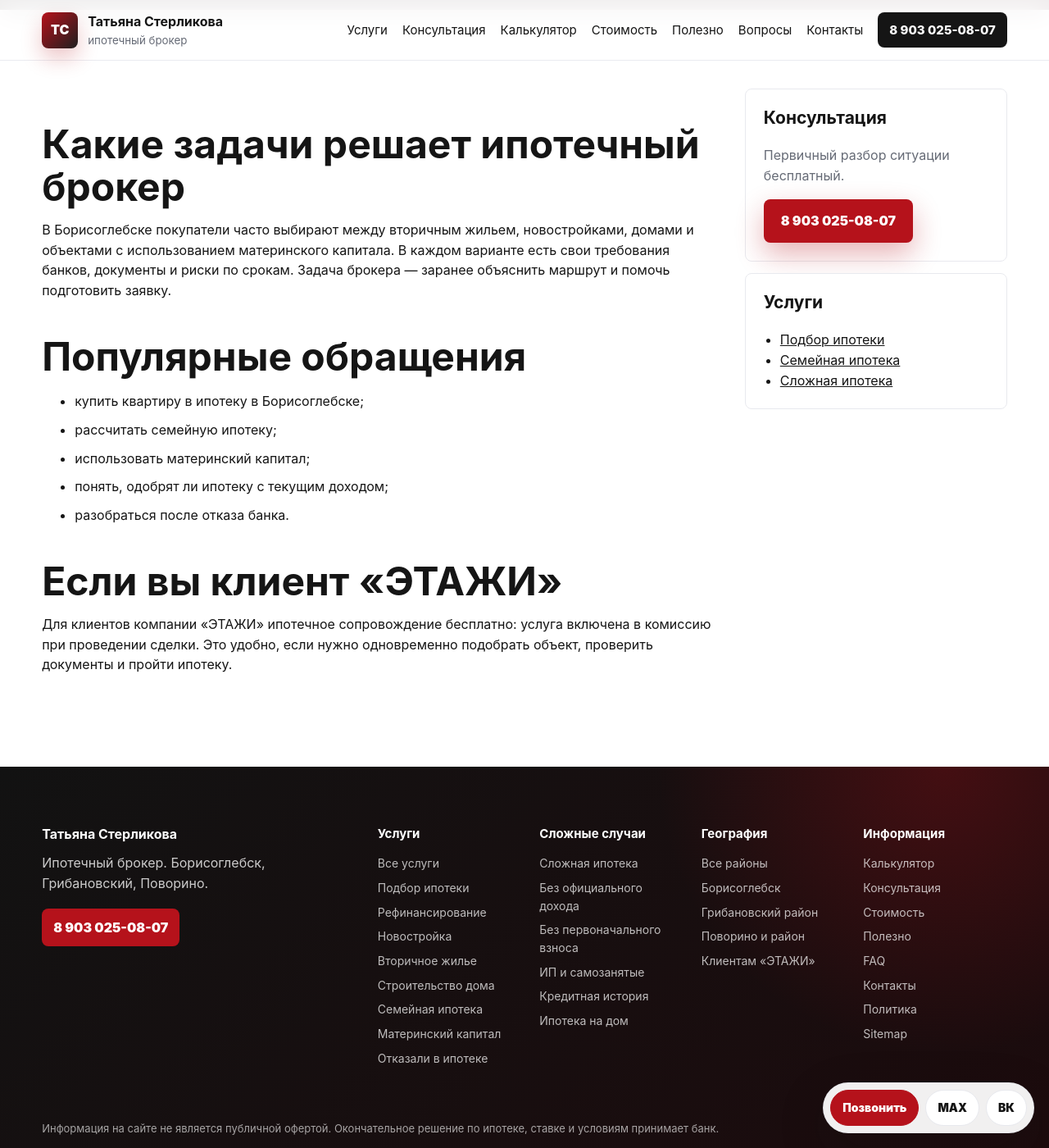
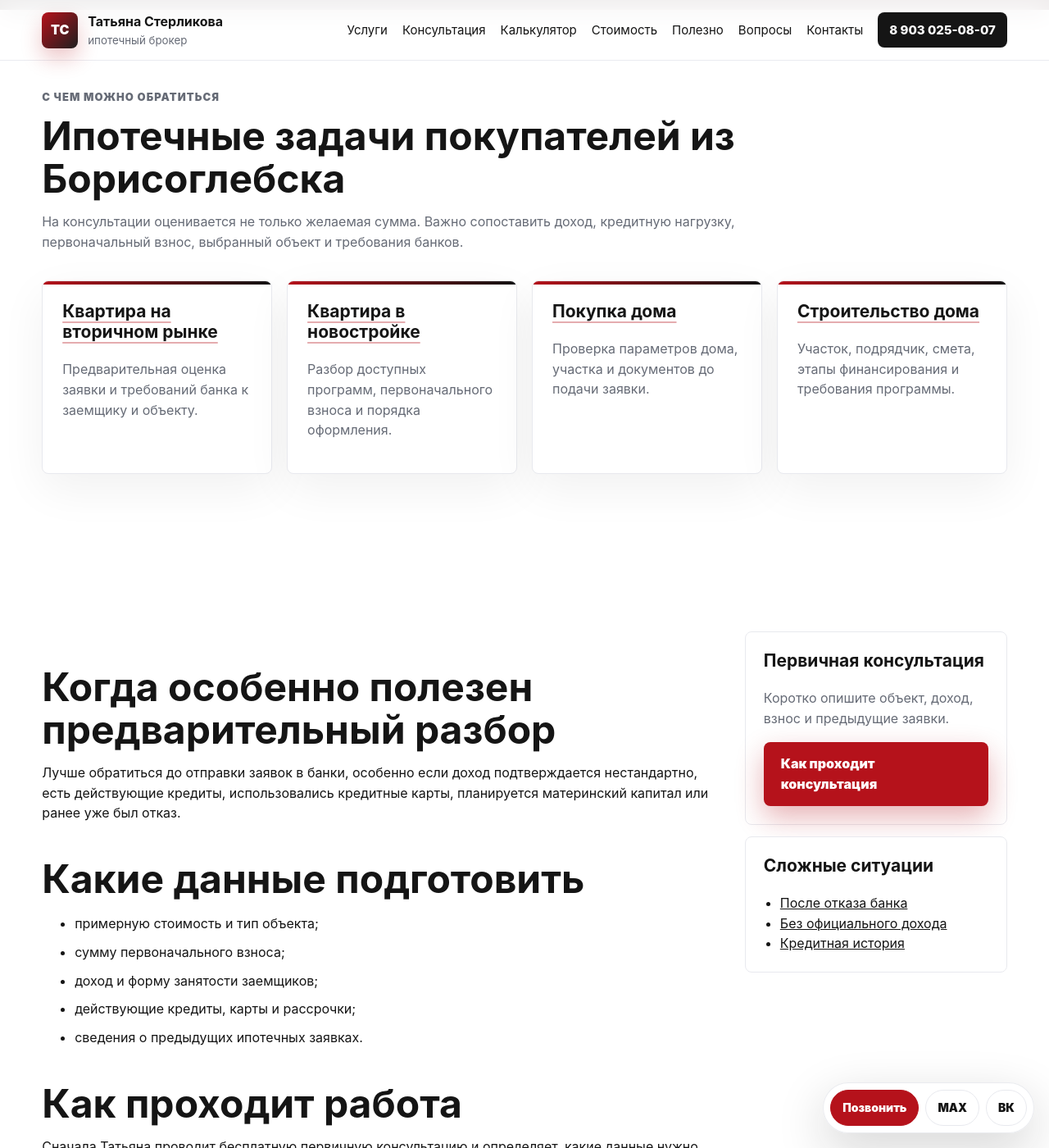
Before and after one commit to deputat36/broker, a Jekyll site: the page built from geo/borisoglebsk.md, in a window 1280 px wide and 1400 px high, scrolled down 688 px. Shown: the whole window at 82% size. Built offline with Jekyll 4.4.1, drawn with Linux system fonts in a browser that asks for light colours; our own code applies the rules of GitHub Pages for plain Markdown files; some of the changed text lies outside the part shown.

Commit message:
Расширить локальную страницу Борисоглебска

```diff
--- a/geo/borisoglebsk.md
+++ b/geo/borisoglebsk.md
@@ -1,10 +1,45 @@
 ---
 layout: default
-title: Ипотека в Борисоглебске | Ипотечный брокер Татьяна Стерликова
-description: Ипотека в Борисоглебске и Борисоглебском городском округе: консультация брокера, подбор программы, семейная ипотека, материнский капитал.
+title: Ипотечный брокер в Борисоглебске | Татьяна Стерликова
+description: Консультация ипотечного брокера в Борисоглебске: подбор ипотеки, покупка квартиры или дома, семейная ипотека, маткапитал и разбор отказа банка.
 permalink: /geo/borisoglebsk/
 og_type: article
+schema: '{"@context":"https://schema.org","@type":"Service","name":"Услуги ипотечного брокера в Борисоглебске","provider":{"@type":"Person","name":"Татьяна Стерликова","telephone":"+79030250807"},"areaServed":[{"@type":"City","name":"Борисоглебск"},{"@type":"AdministrativeArea","name":"Борисоглебский городской округ"}],"serviceType":"Консультация и сопровождение по ипотеке","url":"https://deputat36.github.io/broker/geo/borisoglebsk/"}'
 ---
 
-<section class="page-hero section"><div class="breadcrumbs"><a href="{{ '/' | relative_url }}">Главная</a> / География / Борисоглебск</div><p class="eyebrow">Локальная ипотека</p><h1>Ипотечный брокер в Борисоглебске</h1><p class="lead">Консультации по ипотеке для покупки квартиры, дома, новостройки или объекта на вторичном рынке в Борисоглебске и Борисоглебском городском округе.</p><div class="hero-actions"><a class="btn btn-primary" href="tel:+79030250807">Позвонить</a><a class="btn btn-secondary" href="https://vk.com/tatyanasterlikova" rel="noopener">Написать ВКонтакте</a></div></section>
-<section class="section content-layout"><article class="content-main"><h2>Какие задачи решает ипотечный брокер</h2><p>В Борисоглебске покупатели часто выбирают между вторичным жильем, новостройками, домами и объектами с использованием материнского капитала. В каждом варианте есть свои требования банков, документы и риски по срокам. Задача брокера — заранее объяснить маршрут и помочь подготовить заявку.</p><h2>Популярные обращения</h2><ul><li>купить квартиру в ипотеку в Борисоглебске;</li><li>рассчитать семейную ипотеку;</li><li>использовать материнский капитал;</li><li>понять, одобрят ли ипотеку с текущим доходом;</li><li>разобраться после отказа банка.</li></ul><h2>Если вы клиент «ЭТАЖИ»</h2><p>Для клиентов компании «ЭТАЖИ» ипотечное сопровождение бесплатно: услуга включена в комиссию при проведении сделки. Это удобно, если нужно одновременно подобрать объект, проверить документы и пройти ипотеку.</p></article><aside class="sidebar"><div class="seo-panel"><h3>Консультация</h3><p>Первичный разбор ситуации бесплатный.</p><a class="btn btn-primary" href="tel:+79030250807">8 903 025-08-07</a></div><div class="seo-panel"><h3>Услуги</h3><ul><li><a href="{{ '/uslugi/podbor-ipoteki/' | relative_url }}">Подбор ипотеки</a></li><li><a href="{{ '/uslugi/semeynaya-ipoteka/' | relative_url }}">Семейная ипотека</a></li><li><a href="{{ '/uslugi/slozhnaya-ipoteka/' | relative_url }}">Сложная ипотека</a></li></ul></div></aside></section>
+<section class="page-hero section">
+  <div class="breadcrumbs"><a href="{{ '/' | relative_url }}">Главная</a> / <a href="{{ '/geo/' | relative_url }}">География</a> / Борисоглебск</div>
+  <p class="eyebrow">Борисоглебск и городской округ</p>
+  <h1>Ипотечный брокер в Борисоглебске</h1>
+  <p class="lead">Помощь с подготовкой ипотечной заявки для покупки квартиры, дома, новостройки или вторичного жилья в Борисоглебске и населенных пунктах городского округа.</p>
+  <div class="hero-actions"><a class="btn btn-primary" href="tel:+79030250807">Позвонить Татьяне</a><button class="btn btn-secondary" type="button" data-copy-phone>Написать в MAX</button><a class="btn btn-light" href="https://vk.com/tatyanasterlikova" rel="noopener">ВКонтакте</a></div>
+</section>
+
+<section class="section">
+  <div class="section-head"><p class="eyebrow">С чем можно обратиться</p><h2>Ипотечные задачи покупателей из Борисоглебска</h2><p>На консультации оценивается не только желаемая сумма. Важно сопоставить доход, кредитную нагрузку, первоначальный взнос, выбранный объект и требования банков.</p></div>
+  <div class="grid cards-4">
+    <article class="card"><h3><a href="{{ '/uslugi/ipoteka-na-vtorichnoe-zhile/' | relative_url }}">Квартира на вторичном рынке</a></h3><p>Предварительная оценка заявки и требований банка к заемщику и объекту.</p></article>
+    <article class="card"><h3><a href="{{ '/uslugi/ipoteka-na-novostroyku/' | relative_url }}">Квартира в новостройке</a></h3><p>Разбор доступных программ, первоначального взноса и порядка оформления.</p></article>
+    <article class="card"><h3><a href="{{ '/uslugi/ipoteka-na-dom/' | relative_url }}">Покупка дома</a></h3><p>Проверка параметров дома, участка и документов до подачи заявки.</p></article>
+    <article class="card"><h3><a href="{{ '/uslugi/ipoteka-na-stroitelstvo-doma/' | relative_url }}">Строительство дома</a></h3><p>Участок, подрядчик, смета, этапы финансирования и требования программы.</p></article>
+  </div>
+</section>
+
+<section class="section content-layout">
+  <article class="content-main">
+    <h2>Когда особенно полезен предварительный разбор</h2>
+    <p>Лучше обратиться до отправки заявок в банки, особенно если доход подтверждается нестандартно, есть действующие кредиты, использовались кредитные карты, планируется материнский капитал или ранее уже был отказ.</p>
+    <h2>Какие данные подготовить</h2>
+    <ul><li>примерную стоимость и тип объекта;</li><li>сумму первоначального взноса;</li><li>доход и форму занятости заемщиков;</li><li>действующие кредиты, карты и рассрочки;</li><li>сведения о предыдущих ипотечных заявках.</li></ul>
+    <h2>Как проходит работа</h2>
+    <p>Сначала Татьяна проводит бесплатную первичную консультацию и определяет, какие данные нужно уточнить. Если требуется полноценное сопровождение, объем работы и стоимость согласуются заранее. Для клиентов компании «ЭТАЖИ» ипотечное сопровождение включено в комиссию компании и отдельно не оплачивается.</p>
+  </article>
+  <aside class="sidebar">
+    <div class="seo-panel"><h3>Первичная консультация</h3><p>Коротко опишите объект, доход, взнос и предыдущие заявки.</p><a class="btn btn-primary" href="{{ '/konsultaciya/' | relative_url }}">Как проходит консультация</a></div>
+    <div class="seo-panel"><h3>Сложные ситуации</h3><ul><li><a href="{{ '/uslugi/otkazali-v-ipoteke/' | relative_url }}">После отказа банка</a></li><li><a href="{{ '/uslugi/ipoteka-bez-oficialnogo-dohoda/' | relative_url }}">Без официального дохода</a></li><li><a href="{{ '/uslugi/ipoteka-s-plohoy-kreditnoy-istoriey/' | relative_url }}">Кредитная история</a></li></ul></div>
+  </aside>
+</section>
+
+<section class="section muted"><div class="section-head"><p class="eyebrow">Популярные программы</p><h2>Отдельные вопросы перед заявкой</h2></div><div class="grid cards-3"><article class="card"><h3><a href="{{ '/uslugi/semeynaya-ipoteka/' | relative_url }}">Семейная ипотека</a></h3><p>Проверка соответствия условиям программы и выбранного объекта.</p></article><article class="card"><h3><a href="{{ '/uslugi/materinskiy-kapital/' | relative_url }}">Материнский капитал</a></h3><p>Как учесть сертификат в структуре сделки и первоначальном взносе.</p></article><article class="card"><h3><a href="{{ '/kalkulyator-ipoteki/' | relative_url }}">Расчет платежа</a></h3><p>Предварительный расчет суммы кредита, срока и ежемесячного платежа.</p></article></div></section>
+
+<section class="section cta-section"><div><p class="eyebrow">Ипотека в Борисоглебске</p><h2>Начните с бесплатной консультации</h2><p>Позвоните или напишите Татьяне. Окончательное решение по заявке и условиям всегда принимает банк.</p></div><div class="cta-actions"><a class="btn btn-primary" href="tel:+79030250807">8 903 025-08-07</a><button class="btn btn-secondary" type="button" data-copy-phone>MAX</button><a class="btn btn-secondary" href="https://vk.com/tatyanasterlikova" rel="noopener">ВКонтакте</a></div></section>
```
